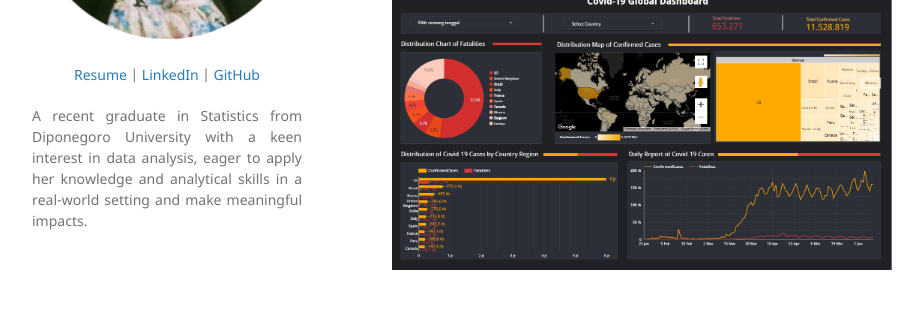
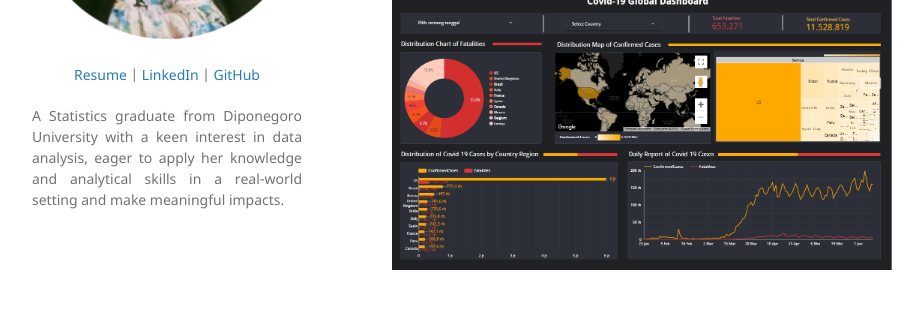
Before and after one commit to pyemimaa/portofolio, a Jekyll site: the page built from index.md, in a window 1280 px wide. Shown: the part 371-688 px from the top of the page, without its empty margins (178-1101 px from the left). Built offline with Jekyll 4.4.1, drawn with Linux system fonts in a browser that asks for light colours; our own code applies the rules of GitHub Pages for plain Markdown files.

Commit message:
Update _config.yml

```diff
--- a/_config.yml
+++ b/_config.yml
@@ -10,7 +10,7 @@ description:
   </p>
 
   <p align="justify">
- A recent graduate in Statistics from Diponegoro University with a keen interest in data analysis, eager to apply her knowledge and analytical skills in a real-world setting and make meaningful impacts.
+ A Statistics graduate from Diponegoro University with a keen interest in data analysis, eager to apply her knowledge and analytical skills in a real-world setting and make meaningful impacts.
   </p>
 
 theme: jekyll-theme-minimal
```
